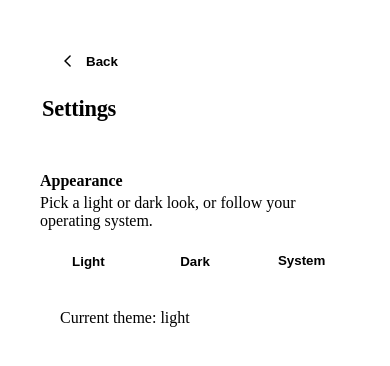
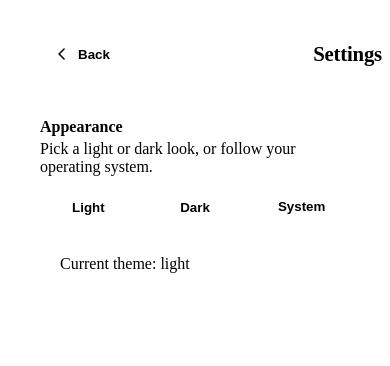
Before and after one commit to h1dr0nn/CrossSave-Cloud, a SvelteKit app in the folder app/: page /settings in a window 390 px wide. Shown: the top 366 px of the page. Built offline with nearby package versions, Linux system fonts and the light colour scheme.

Commit message:
Refine settings header and sidebar scroll

```diff
--- a/app/src/components/EmulatorList.svelte
+++ b/app/src/components/EmulatorList.svelte
@@ -50,10 +50,8 @@
     display: flex;
     flex-direction: column;
     gap: clamp(6px, 1vw, 10px);
-    max-height: calc(100vh - clamp(110px, 14vw, 180px));
-    overflow-y: auto;
-    overflow-x: visible;
-    padding: clamp(12px, 2vw, 16px) clamp(2px, 0.6vw, 6px) clamp(2px, 0.6vw, 6px) 0;
+    overflow: visible;
+    padding: clamp(6px, 1.4vw, 12px) clamp(2px, 0.6vw, 6px) 6px 0;
   }
 
   button {
--- a/app/src/routes/settings/+page.svelte
+++ b/app/src/routes/settings/+page.svelte
@@ -83,22 +83,24 @@ function goBack() {
   .settings-bar {
     display: flex;
     align-items: center;
-    gap: 14px;
-    flex-wrap: wrap;
-    padding: 16px 18px;
+    justify-content: space-between;
+    gap: 10px;
+    padding: 14px 16px;
     border-radius: 18px;
     background: color-mix(in srgb, var(--surface) 94%, transparent);
     border: 1px solid color-mix(in srgb, var(--border) 90%, transparent);
     box-shadow: 0 12px 28px color-mix(in srgb, var(--shadow) 35%, transparent);
     backdrop-filter: blur(16px);
+    width: 100%;
   }
 
   .icon-button {
     display: inline-flex;
     align-items: center;
-    gap: 8px;
-    padding: 11px 16px;
-    border-radius: 12px;
+    gap: 6px;
+    height: 32px;
+    padding: 0 12px;
+    border-radius: 10px;
     border: 1px solid color-mix(in srgb, var(--border) 90%, transparent);
     background: linear-gradient(120deg, color-mix(in srgb, var(--surface) 94%, transparent), var(--surface));
     cursor: pointer;
@@ -122,8 +124,12 @@ function goBack() {
     flex: 1;
     text-align: right;
     margin: 0 0 0 auto;
-    font-size: clamp(1.4rem, 0.8vw + 1.2rem, 1.8rem);
+    font-size: clamp(1.3rem, 0.7vw + 1.15rem, 1.7rem);
     letter-spacing: -0.01em;
+    white-space: nowrap;
+    min-width: 0;
+    overflow: hidden;
+    text-overflow: ellipsis;
   }
 
   .panel {
@@ -191,14 +197,8 @@ function goBack() {
   }
 
   @media (max-width: 640px) {
-    .settings-bar {
-      flex-direction: column;
-      align-items: stretch;
-    }
-
     h1 {
-      text-align: left;
-      margin-left: 0;
+      font-size: 1.3rem;
     }
 
     .actions {
```
Also changed, not shown: app/src/components/Sidebar.svelte (+11 -0 lines).
